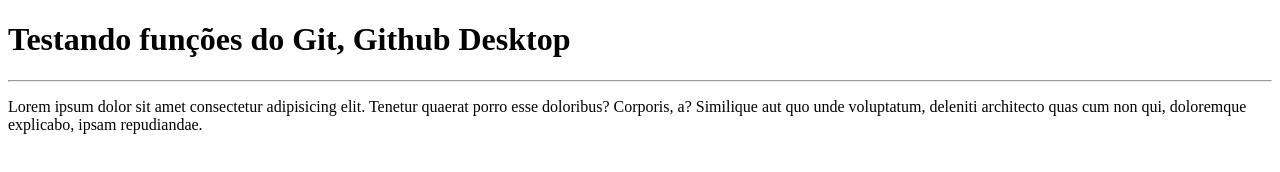
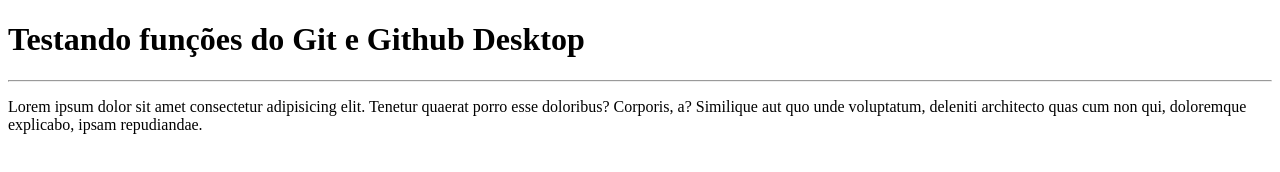
Before and after one commit to EuzebioSVitor/Zenmed, a plain HTML site: page html-css/index.html in a window 1280 px wide. Drawn offline with Linux system fonts and the light colour scheme.

Commit message:
Update index.html

```diff
--- a/html-css/index.html
+++ b/html-css/index.html
@@ -6,7 +6,7 @@
     <title>Site para Teste do GitHub</title>
 </head>
 <body>
-    <h1>Testando funções do Git, Github Desktop</h1>
+    <h1>Testando funções do Git e Github Desktop</h1>
     <hr>
     <p>Lorem ipsum dolor sit amet consectetur adipisicing elit. Tenetur quaerat porro esse doloribus? Corporis, a? Similique aut quo unde voluptatum, deleniti architecto quas cum non qui, doloremque explicabo, ipsam repudiandae.</p>
 </body>
```
